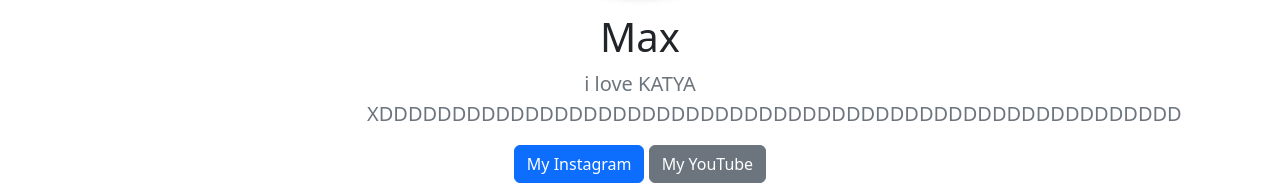
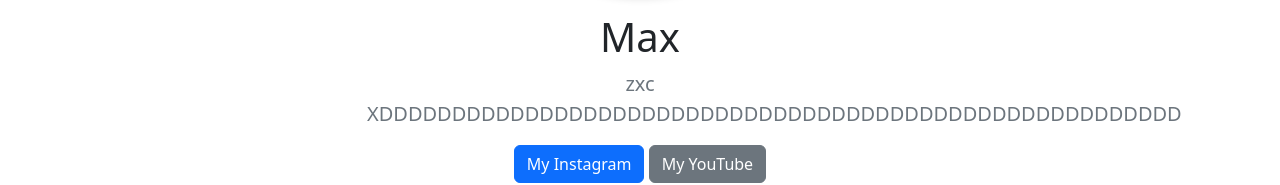
Before and after one commit to raudbtw/new, a plain HTML site: page index.html in a window 1280 px wide. Shown: the part 461-646 px from the top of the page. Drawn offline with nearby package versions, Linux system fonts and the light colour scheme.

Commit message:
Update index.html

```diff
--- a/index.html
+++ b/index.html
@@ -67,7 +67,7 @@
           <img class="rounded-img" src="anime.jpg" alt="ANIME" />
           <h1 class="fw-light">Max</h1>
           <p class="lead text-muted">
-            i love KATYA
+            zxc
             XDDDDDDDDDDDDDDDDDDDDDDDDDDDDDDDDDDDDDDDDDDDDDDDDDDDDDDD
           </p>
           <a
```
